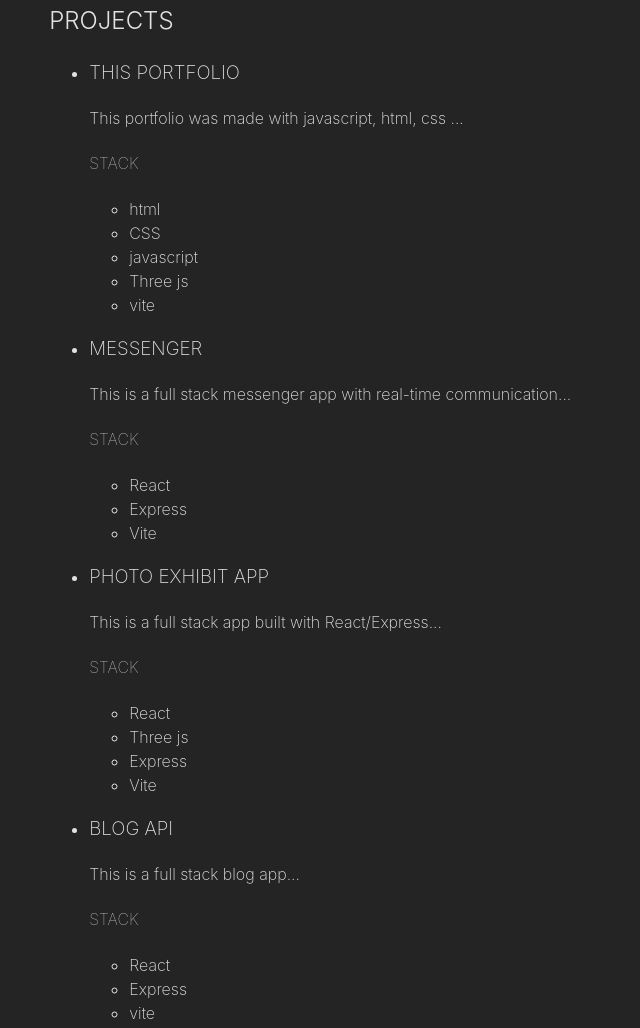
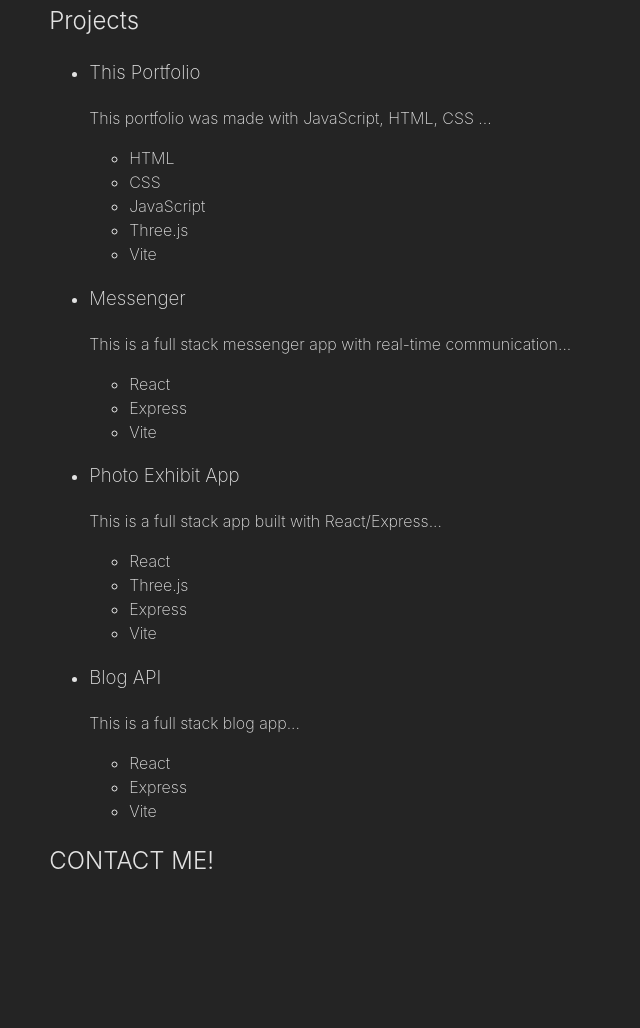
Before and after one commit to Raamtaro/WebDevPortfolio, a website built with Vite: page index.html in a window 1280 px wide. Shown: the part 1742-2770 px from the top of the page, without its empty margins (161-801 px from the left). After the commit the page ends 2640 px from the top, so only its background shows below. Built offline with nearby package versions, Linux system fonts and the light colour scheme.

Commit message:
Optimization of project section

```diff
--- a/index.html
+++ b/index.html
@@ -128,53 +128,57 @@
       </section>
       <!-- Projects -->
       <section class="section projects">
-        <h2>PROJECTS</h2>
-        <ul>
+        <h2>Projects</h2>
+        <ul class="projects-list">
+          <!-- Project Item 1 -->
           <li class="projects-list-item">
-            <h3 class="project-title">THIS PORTFOLIO</h3>
-            <p class="project-description">This portfolio was made with javascript, html, css ...</p>
-            <h4 class="used-skills">STACK</h4>
-            <ul>
-              <li>html</li>
+            <h3 class="project-title">This Portfolio</h3>
+            <p class="project-description">This portfolio was made with JavaScript, HTML, CSS ...</p>
+            <ul class="tech-stack">
+              <li>HTML</li>
               <li>CSS</li>
-              <li>javascript</li>
-              <li>Three js</li>
-              <li>vite</li>
+              <li>JavaScript</li>
+              <li>Three.js</li>
+              <li>Vite</li>
             </ul>
           </li>
+
+          <!-- Project Item 2 -->
           <li class="projects-list-item">
-            <h3 class="project-title">MESSENGER</h3>
+            <h3 class="project-title">Messenger</h3>
             <p class="project-description">This is a full stack messenger app with real-time communication...</p>
-            <h4 class="used-skills">STACK</h4>
-            <ul>
+            <ul class="tech-stack">
               <li>React</li>
               <li>Express</li>
               <li>Vite</li>
             </ul>
           </li>
+
+          <!-- Project Item 3 -->
           <li class="projects-list-item">
-            <h3 class="project-title">PHOTO EXHIBIT APP</h3>
+            <h3 class="project-title">Photo Exhibit App</h3>
             <p class="project-description">This is a full stack app built with React/Express...</p>
-            <h4 class="used-skills">STACK</h4>
-            <ul>
+            <ul class="tech-stack">
               <li>React</li>
-              <li>Three js</li>
+              <li>Three.js</li>
               <li>Express</li>
               <li>Vite</li>
             </ul>
           </li>
+
+          <!-- Project Item 4 -->
           <li class="projects-list-item">
-            <h3 class="project-title">BLOG API</h3>
+            <h3 class="project-title">Blog API</h3>
             <p class="project-description">This is a full stack blog app...</p>
-            <h4 class="used-skills">STACK</h4>
-            <ul>
+            <ul class="tech-stack">
               <li>React</li>
               <li>Express</li>
-              <li>vite</li>
+              <li>Vite</li>
             </ul>
           </li>
         </ul>
       </section>
+
       <!-- Contact Me -->
       <section class="section contact">
         <h2>CONTACT ME!</h2>
```
